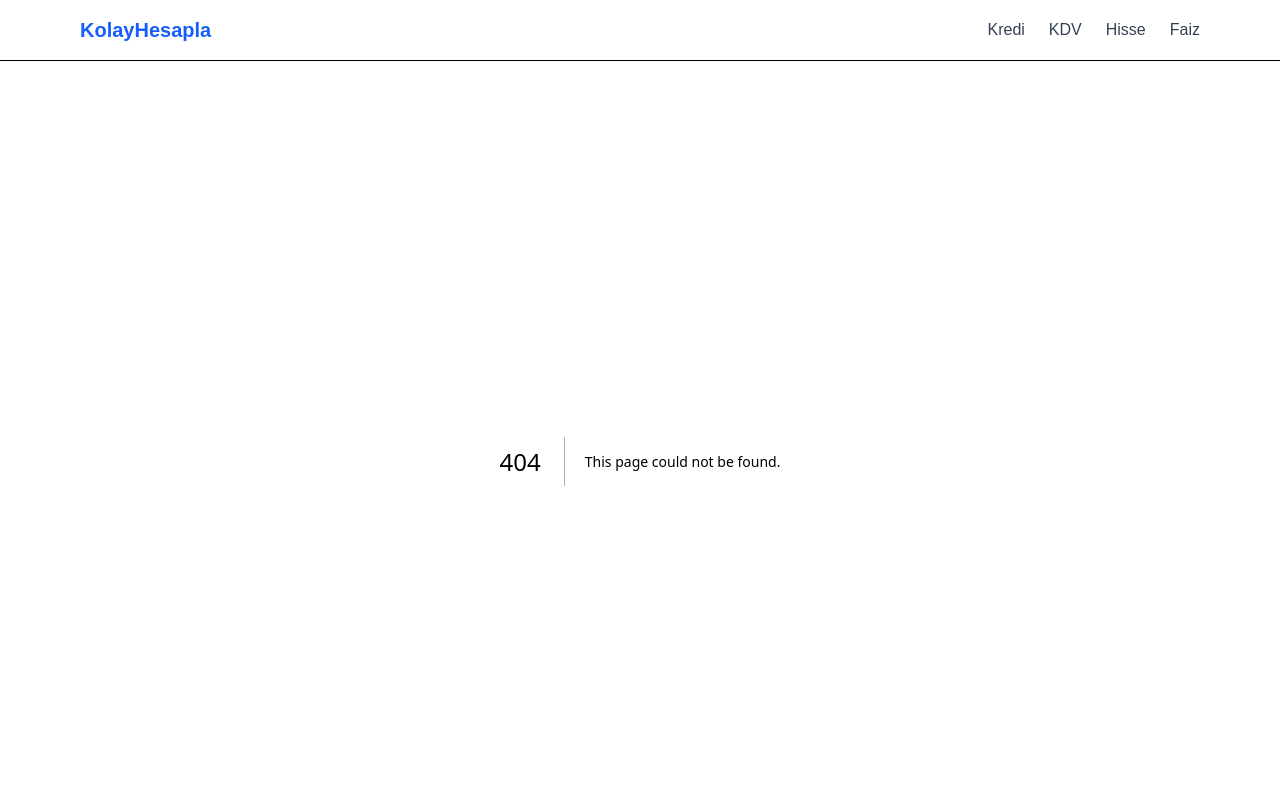
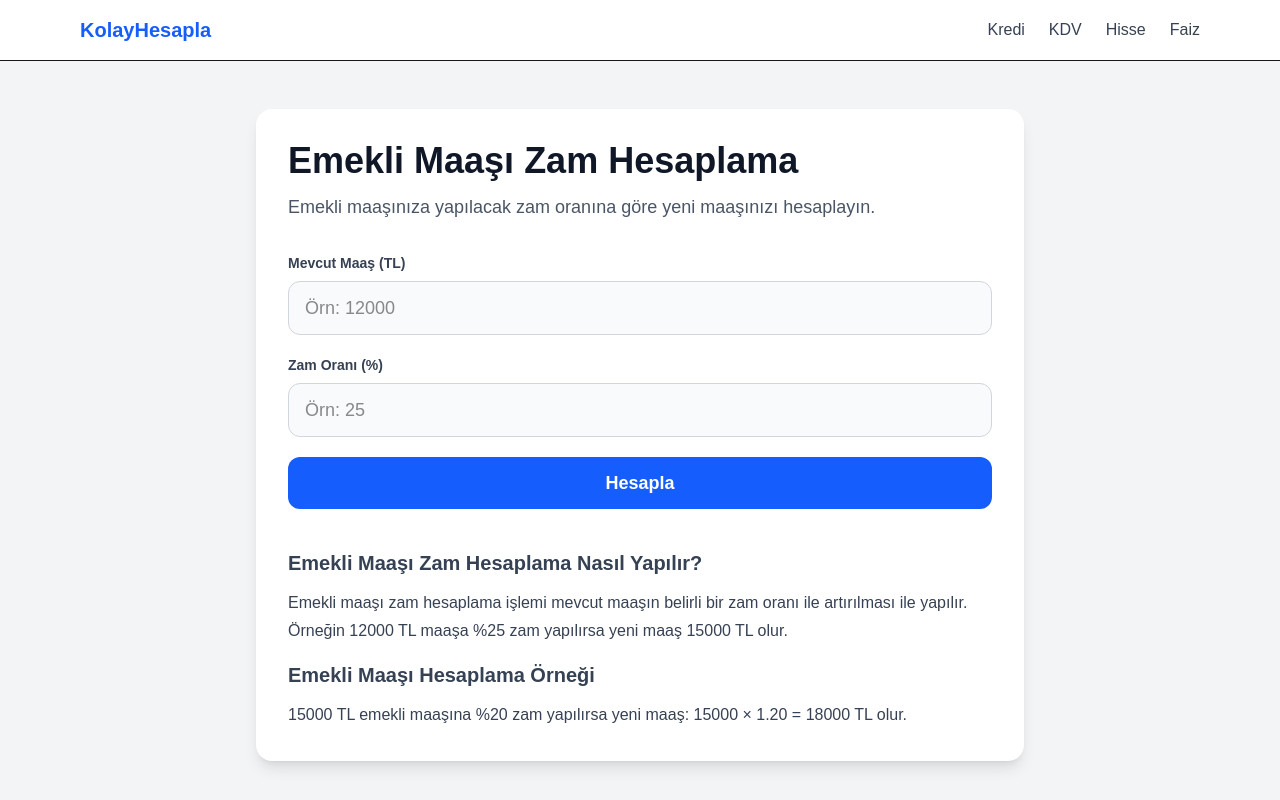
Before and after one commit to erkanckr455/kolayhesapla, a Next.js app: page /emekli-maasi-hesaplama in a window 1280 px wide. Before the commit this address had no page. Shown: the top 800 px of the page. Built offline with nearby package versions, Linux system fonts and the light colour scheme.

Commit message:
Emekli maasi hesaplama araci eklendi

```diff
--- /dev/null
+++ b/app/emekli-maasi-hesaplama/page.tsx
@@ -0,0 +1,112 @@
+"use client"
+
+import { useState } from "react"
+import CalculatorLayout from "../components/CalculatorLayout"
+
+export default function EmekliMaasiHesaplama() {
+
+  const [sonuc, setSonuc] = useState("")
+
+  function hesapla() {
+
+    const maas = Number((document.getElementById("maas") as HTMLInputElement).value)
+    const oran = Number((document.getElementById("oran") as HTMLInputElement).value)
+
+    if (!maas || !oran) {
+      setSonuc("Lütfen tüm alanları doldurun")
+      return
+    }
+
+    const yeniMaas = maas + (maas * oran / 100)
+
+    setSonuc(yeniMaas.toFixed(2) + " TL")
+
+  }
+
+  return (
+
+    <CalculatorLayout
+      title="Emekli Maaşı Zam Hesaplama"
+      description="Emekli maaşınıza yapılacak zam oranına göre yeni maaşınızı hesaplayın."
+    >
+
+      <div className="space-y-5">
+
+        <div>
+          <label className="block text-sm font-semibold text-gray-700 mb-2">
+            Mevcut Maaş (TL)
+          </label>
+
+          <input
+            id="maas"
+            type="number"
+            placeholder="Örn: 12000"
+            className="w-full rounded-xl border border-gray-300 bg-gray-50 px-4 py-3 text-lg outline-none focus:border-blue-500 focus:bg-white"
+          />
+        </div>
+
+        <div>
+          <label className="block text-sm font-semibold text-gray-700 mb-2">
+            Zam Oranı (%)
+          </label>
+
+          <input
+            id="oran"
+            type="number"
+            placeholder="Örn: 25"
+            className="w-full rounded-xl border border-gray-300 bg-gray-50 px-4 py-3 text-lg outline-none focus:border-blue-500 focus:bg-white"
+          />
+        </div>
+
+        <button
+          onClick={hesapla}
+          className="w-full rounded-xl bg-blue-600 py-3 text-lg font-semibold text-white transition hover:bg-blue-700"
+        >
+          Hesapla
+        </button>
+
+      </div>
+
+      {sonuc && (
+
+        <div className="mt-8 rounded-2xl border border-blue-200 bg-blue-50 p-5">
+
+          <p className="text-lg font-semibold text-blue-900 mb-3">
+            Yeni Emekli Maaşı
+          </p>
+
+          <p className="text-gray-800">
+            <strong>Maaşınız:</strong> {sonuc}
+          </p>
+
+        </div>
+
+      )}
+
+      <div className="mt-10 text-gray-700 leading-7">
+
+        <h2 className="text-xl font-semibold mb-3">
+          Emekli Maaşı Zam Hesaplama Nasıl Yapılır?
+        </h2>
+
+        <p className="mb-4">
+          Emekli maaşı zam hesaplama işlemi mevcut maaşın belirli bir zam oranı
+          ile artırılması ile yapılır. Örneğin 12000 TL maaşa %25 zam yapılırsa
+          yeni maaş 15000 TL olur.
+        </p>
+
+        <h2 className="text-xl font-semibold mb-3">
+          Emekli Maaşı Hesaplama Örneği
+        </h2>
+
+        <p>
+          15000 TL emekli maaşına %20 zam yapılırsa yeni maaş:
+          15000 × 1.20 = 18000 TL olur.
+        </p>
+
+      </div>
+
+    </CalculatorLayout>
+
+  )
+}
--- a/app/page.tsx
+++ b/app/page.tsx
@@ -11,7 +11,8 @@ const hesaplamalar = [
   { href: "/maas-hesaplama", title: "Net Maaş", desc: "Brüt maaştan net maaşı hesapla" },
   { href: "/enflasyon-hesaplama", title: "Enflasyon Hesaplama", desc: "Aylık enflasyon hesapla" },
   { href: "/yas-hesaplama", title: "Yaş Hesaplama", desc: "Doğum tarihinize göre yaş hesapla" },
-  { href: "/arac-km-maliyeti", title: "Araç KM Maliyeti", desc: "1 km ve 100 km yakıt maliyetini hesapla" }
+  { href: "/arac-km-maliyeti", title: "Araç KM Maliyeti", desc: "1 km ve 100 km yakıt maliyetini hesapla" },
+  { href: "/emekli-maasi-hesaplama", title: "Emekli Maaşı Hesaplama", desc: "Zam oranına göre emekli maaşını hesapla" }
 ].sort((a, b) => a.title.localeCompare(b.title, "tr"))
 
 export default function Home() {
```
